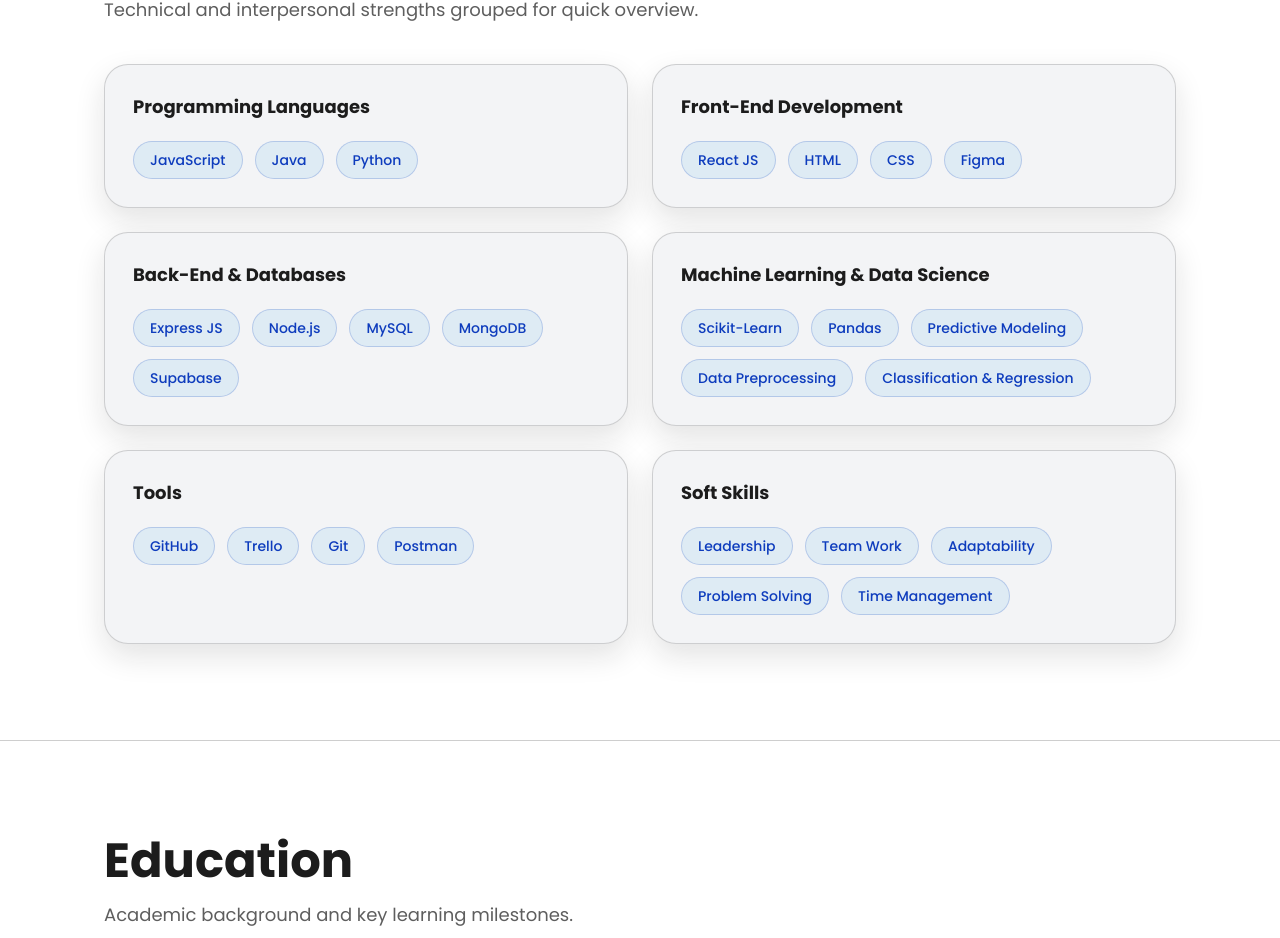
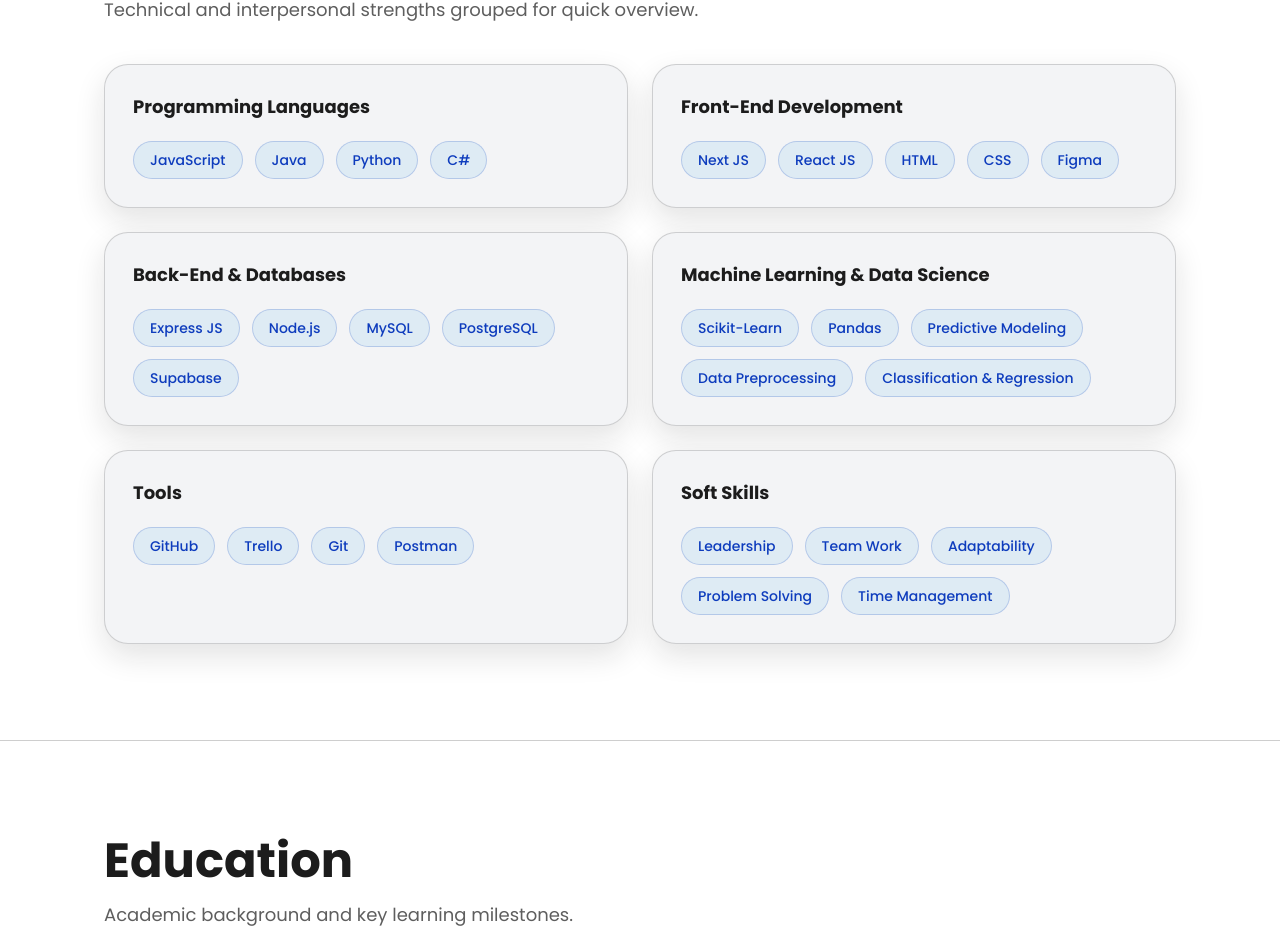
Before and after one commit to emika-sandina/portfolio-web-dashboard, a React (Vite) app: page / in a window 1280 px wide. Shown: the part 971-1909 px from the top of the page. Built offline with nearby package versions, Linux system fonts and the light colour scheme.

Commit message:
updated the skill section by adding languages and databases

```diff
--- a/src/components/SkillsSection.jsx
+++ b/src/components/SkillsSection.jsx
@@ -3,16 +3,16 @@
 const skillGroups = [
   {
     title: "Programming Languages",
-    items: ["JavaScript", "Java", "Python"],
+    items: ["JavaScript", "Java", "Python", "C#"],
   },
 
   {
     title: "Front-End Development",
-    items: ["React JS", "HTML", "CSS", "Figma"],
+    items: ["Next JS", "React JS", "HTML", "CSS", "Figma"],
   },
   {
     title: "Back-End & Databases",
-    items: ["Express JS", "Node.js", "MySQL", "MongoDB", "Supabase"],
+    items: ["Express JS", "Node.js", "MySQL", "PostgreSQL", "Supabase"],
   },
   {
     title: "Machine Learning & Data Science",
```
